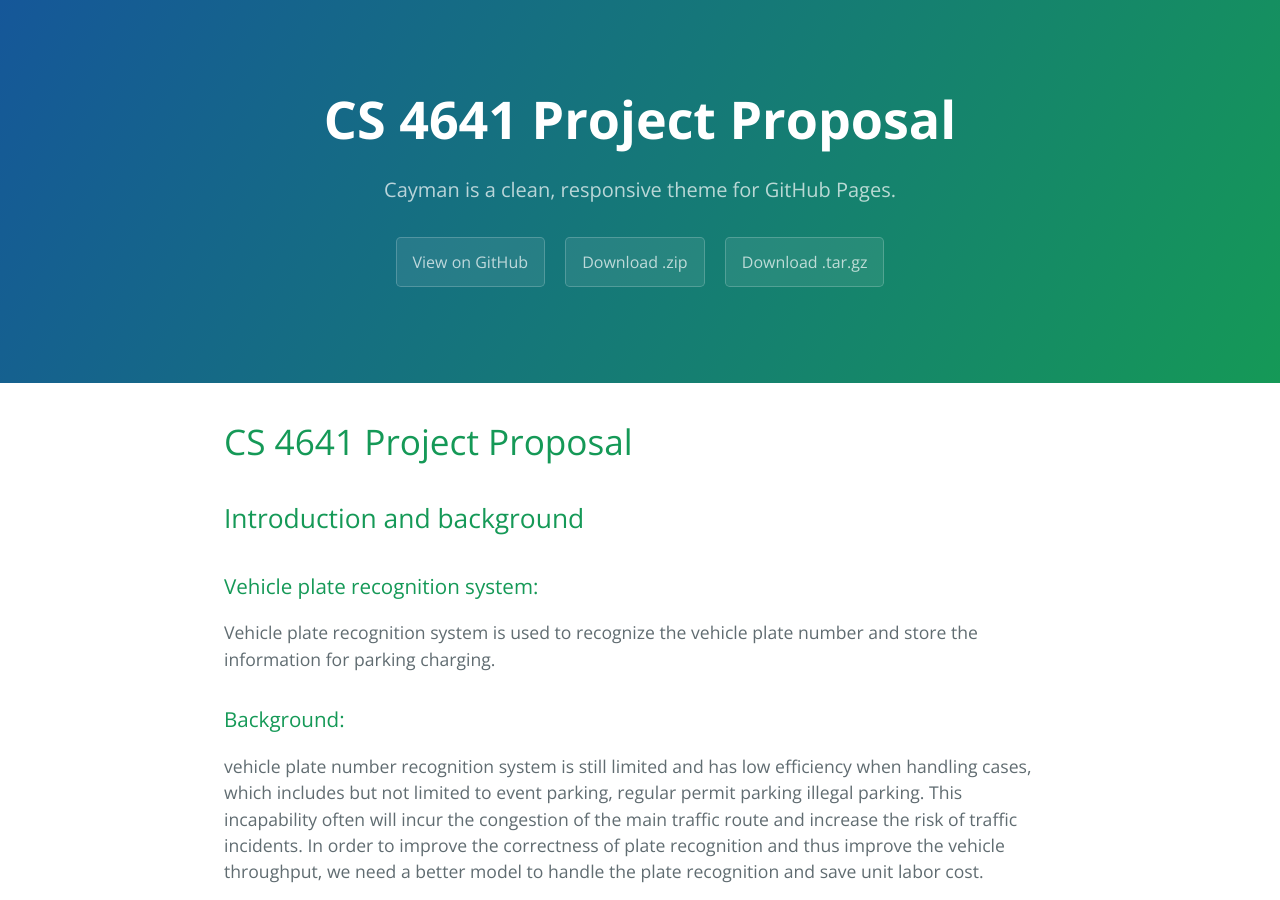
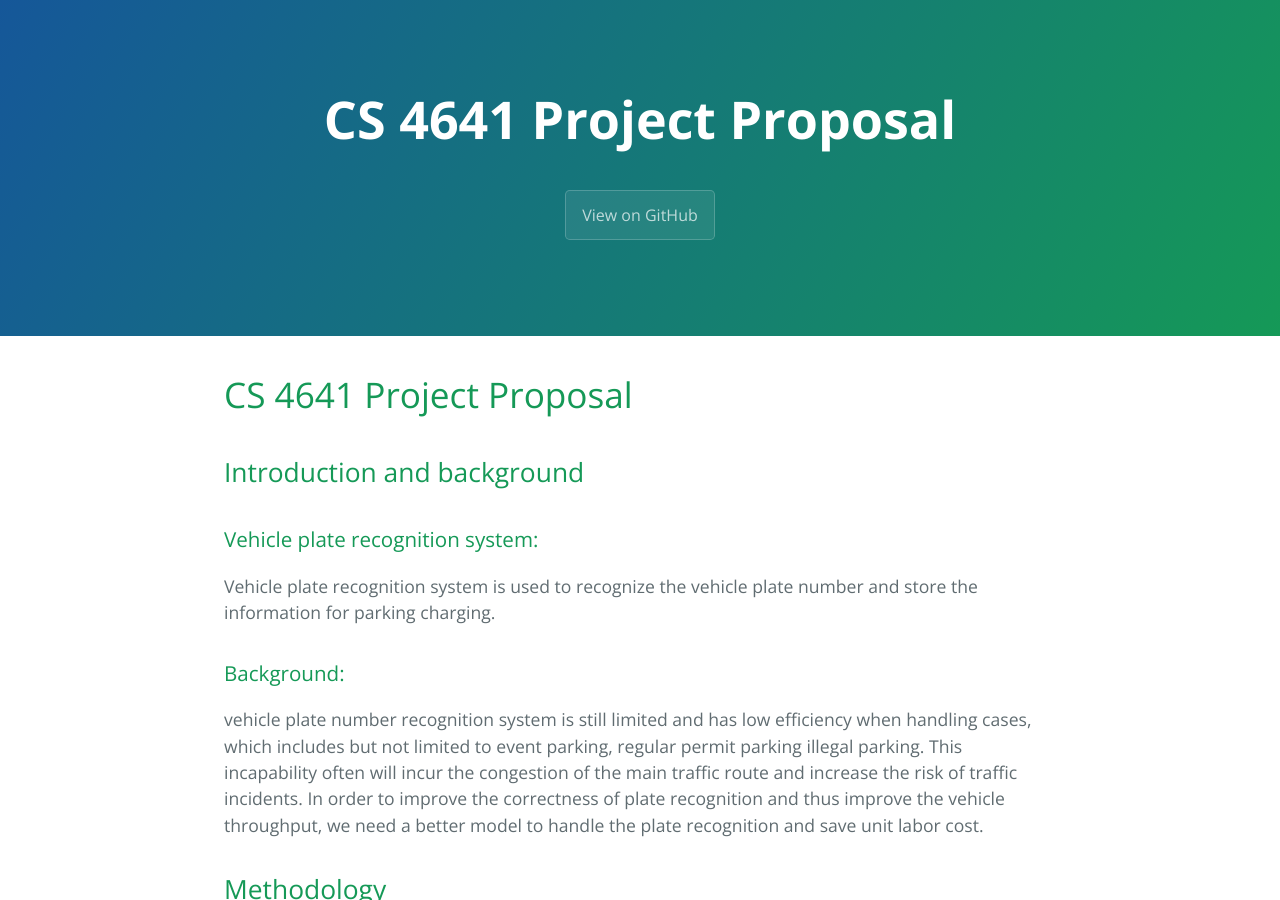
Before and after one commit to aaronwork1205/Smart-Parking-Lot-Revolution, a Jekyll site: the page built from index.md, in a window 1280 px wide and 900 px high. Built offline with Jekyll 4.4.1, drawn with Linux system fonts in a browser that asks for light colours; our own code applies the rules of GitHub Pages for plain Markdown files; the repository's description, which GitHub fills in, is left out.

Commit message:
Update _config.yml

```diff
--- a/_config.yml
+++ b/_config.yml
@@ -1,5 +1,5 @@
 title: Cayman theme
-description: Cayman is a clean, responsive theme for GitHub Pages.
-show_downloads: true
+description:
+show_downloads: false
 google_analytics:
 theme: jekyll-theme-cayman
```
